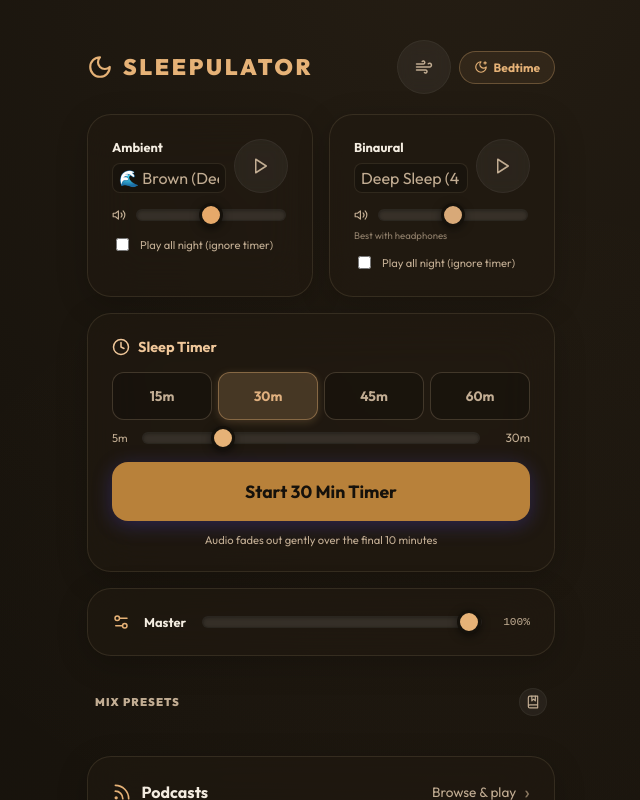
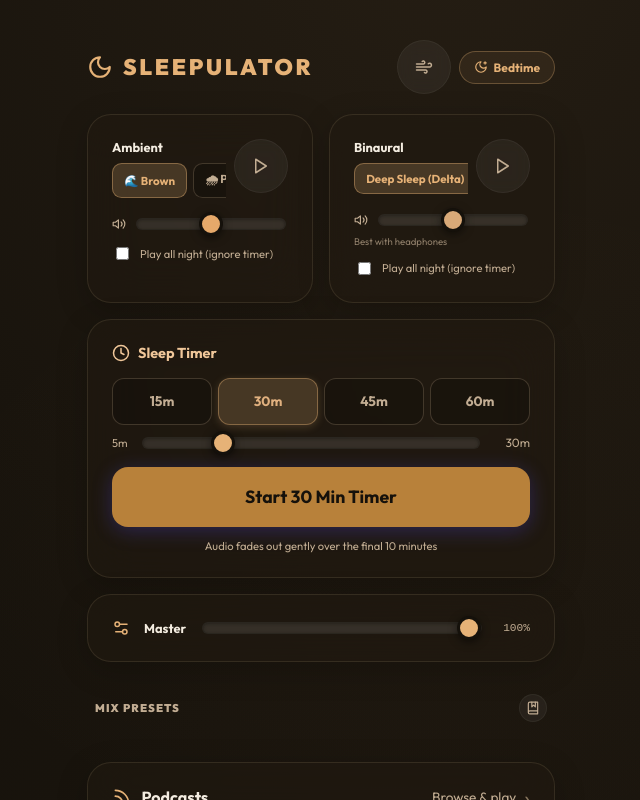
Before and after one commit to blurbleasd/sleepulator, a React (Vite) app: page / in a window 1280 px wide. Shown: the whole page, without its empty margins (319-959 px from the left). Built offline with nearby package versions, Linux system fonts and the light colour scheme.

Commit message:
ux: one-tap resume, chip sound pickers + outcome labels, declutter home, reduced-motion, non-interactive home progress

```diff
--- a/src/AppLayout.jsx
+++ b/src/AppLayout.jsx
@@ -1,6 +1,6 @@
 import React from 'react';
 import { useAppContext } from './context/AppContext.jsx';
-import { fmtTime } from './utils/core.js';
+import { fmtTime, NOISE_TYPES, BINAURAL, isStandaloneWebApp } from './utils/core.js';
 import LucideIcon from './components/LucideIcon.jsx';
 import SleepTimer from './components/SleepTimer.jsx';
 import MixerPanel from './components/MixerPanel.jsx';
@@ -8,10 +8,6 @@ import Header from './components/Header.jsx';
 import AmbientBinaural from './components/AmbientBinaural.jsx';
 import NowPlayingBar from './components/NowPlayingBar.jsx';
 import PodcastScreen from './components/PodcastScreen.jsx';
-
-// Injected by Vite at build time (see vite.config.js). The typeof guard keeps
-// this safe under tests/dev where the define isn't applied.
-const BUILD_ID = typeof __BUILD_ID__ !== 'undefined' ? __BUILD_ID__ : 'dev';
 
 export default function AppLayout() {
   const {
@@ -22,7 +18,17 @@ export default function AppLayout() {
     name, loadSavedPlaylist, p, bc,
     c_text, c_sub, c_dim, c_head,
     c_bord, c_inner,
+    lastMix, resumeLastMix, ambientOn, binOn,
   } = useAppContext() || {};
+
+  // Standalone (installed PWA) is computed once — the install hint is noise then.
+  const standalone = isStandaloneWebApp();
+  // One-tap "Resume" the last mix: only when nothing's already playing.
+  const showResume = lastMix && (lastMix.ambient || lastMix.bin) && !ambientOn && !binOn;
+  const resumeLabel = showResume ? [
+    lastMix.ambient && NOISE_TYPES[lastMix.noiseType]?.label.split(' (')[0],
+    lastMix.bin && BINAURAL[lastMix.binPreset]?.name,
+  ].filter(Boolean).join(' + ') : '';
 
   const [showPodcasts, setShowPodcasts] = React.useState(false);
 
@@ -115,7 +121,28 @@ export default function AppLayout() {
         {/* Header */}
         <Header />
 
-        <NowPlayingBar onOpen={()=>setShowPodcasts(true)} />
+        {/* One-tap nightly resume — the 95% case, at the very top so you can
+            open → tap → let the screen go dark. */}
+        {showResume && (
+          <button onClick={resumeLastMix} aria-label={`Resume ${resumeLabel}`}
+            style={{width:'100%',display:'flex',alignItems:'center',gap:'.75rem',padding:'1.1rem 1.25rem',marginBottom:'1rem',
+              borderRadius:'1.25rem',border:'1px solid rgba(230,178,119,0.35)',cursor:'pointer',textAlign:'left',
+              background:bm?'#0e0a05':'linear-gradient(135deg, rgba(230,178,119,0.18), rgba(230,169,106,0.08))',
+              boxShadow:bm?'none':'0 4px 24px rgba(230,178,119,0.18)'}}>
+            <span style={{width:46,height:46,flexShrink:0,borderRadius:'50%',display:'flex',alignItems:'center',justifyContent:'center',
+              background:bm?'#1a1305':'rgba(230,178,119,0.2)',color:'#e6b277'}}>
+              <LucideIcon name="Play" size={22}/>
+            </span>
+            <span style={{flex:1,minWidth:0}}>
+              <span style={{display:'block',fontSize:'.62rem',fontWeight:700,letterSpacing:'.08em',textTransform:'uppercase',color:'#e6b277',marginBottom:'.15rem'}}>Resume last night</span>
+              <span style={{display:'block',fontSize:'.95rem',fontWeight:700,color:c_head,overflow:'hidden',textOverflow:'ellipsis',whiteSpace:'nowrap'}}>
+                {resumeLabel}{lastMix.useTimer ? ` · ${lastMix.timerMins} min timer` : ''}
+              </span>
+            </span>
+          </button>
+        )}
+
+        <NowPlayingBar onOpen={()=>setShowPodcasts(true)} compact />
 
         <div style={{display:'flex',flexDirection:'column',gap:'1rem'}}>
 
@@ -139,17 +166,14 @@ export default function AppLayout() {
             </span>
           </button>
 
-          {/* Install hint */}
-          <div style={{textAlign:'center',fontSize:'.7rem',color:c_sub,padding:'.5rem 0 .25rem',lineHeight:1.7}}>
-            <p style={{margin:0}}><strong style={{color:c_sub}}>iPhone:</strong> Safari → Share → "Add to Home Screen"</p>
-            <p style={{margin:0}}><strong style={{color:c_sub}}>Android:</strong> Chrome → ⋮ → "Add to Home Screen"</p>
-          </div>
-
-          {/* Build stamp — compare to the latest commit hash on GitHub to confirm
-              the service worker has served the current version. */}
-          <div style={{textAlign:'center',fontSize:'.6rem',color:c_dim,padding:'.25rem 0 .5rem',letterSpacing:'.04em'}}>
-            build {BUILD_ID}
-          </div>
+          {/* Install hint — only before the app is installed (it's noise once
+              you're running standalone). Build stamp moved to Podcast settings. */}
+          {!standalone && (
+            <div style={{textAlign:'center',fontSize:'.7rem',color:c_sub,padding:'.5rem 0 .25rem',lineHeight:1.7}}>
+              <p style={{margin:0}}><strong style={{color:c_sub}}>iPhone:</strong> Safari → Share → "Add to Home Screen"</p>
+              <p style={{margin:0}}><strong style={{color:c_sub}}>Android:</strong> Chrome → ⋮ → "Add to Home Screen"</p>
+            </div>
+          )}
         </div>
 
         <PodcastScreen show={showPodcasts} onClose={()=>setShowPodcasts(false)} />
--- a/src/components/AmbientBinaural.jsx
+++ b/src/components/AmbientBinaural.jsx
@@ -25,10 +25,14 @@ export default function AmbientBinaural() {
         <div style={{display:'flex',justifyContent:'space-between',alignItems:'flex-start',marginBottom:'.875rem'}}>
           <div style={{flex:1,minWidth:0}}>
             <div style={{fontSize:'.8rem',fontWeight:700,color:c_head,marginBottom:'.5rem'}}>Ambient</div>
-            <select value={noiseType} onChange={e=>setNoiseType(e.target.value)}
-              style={{fontSize:'12px',background:c_inner,border:`1px solid ${c_bord}`,borderRadius:'.5rem',color:c_sub,padding:'.25rem .375rem',width:'100%'}}>
-              {Object.entries(NOISE_TYPES).map(([k,v])=><option key={k} value={k}>{v.label}</option>)}
-            </select>
+            <div className="chip-row" role="radiogroup" aria-label="Ambient sound">
+              {Object.entries(NOISE_TYPES).map(([k,v])=>(
+                <button key={k} role="radio" aria-checked={noiseType===k}
+                  onClick={()=>setNoiseType(k)} className={`chip${noiseType===k?' on':''}`}>
+                  {v.label.split(' (')[0]}
+                </button>
+              ))}
+            </div>
           </div>
           <button onClick={toggleAmbient} className={`btn-icon${ambientOn?' active-orange':''}`} style={{marginLeft:'.5rem',flexShrink:0}}>
             {ambientOn ? <Square size={18}/> : <Play size={18}/>}
@@ -51,10 +55,14 @@ export default function AmbientBinaural() {
         <div style={{display:'flex',justifyContent:'space-between',alignItems:'flex-start',marginBottom:'.875rem'}}>
           <div style={{flex:1,minWidth:0}}>
             <div style={{fontSize:'.8rem',fontWeight:700,color:c_head,marginBottom:'.5rem'}}>Binaural</div>
-            <select value={binPreset} onChange={e=>setBinPreset(e.target.value)}
-              style={{fontSize:'12px',background:c_inner,border:`1px solid ${c_bord}`,borderRadius:'.5rem',color:c_sub,padding:'.25rem .375rem',width:'100%'}}>
-              {Object.entries(BINAURAL).map(([k,v])=><option key={k} value={k}>{v.name}</option>)}
-            </select>
+            <div className="chip-row" role="radiogroup" aria-label="Binaural preset">
+              {Object.entries(BINAURAL).map(([k,v])=>(
+                <button key={k} role="radio" aria-checked={binPreset===k}
+                  onClick={()=>setBinPreset(k)} className={`chip${binPreset===k?' on':''}`}>
+                  {v.name}
+                </button>
+              ))}
+            </div>
           </div>
           <button onClick={toggleBin} className={`btn-icon${binOn?' active-blue':''}`} style={{marginLeft:'.5rem',flexShrink:0}}>
             {binOn ? <Square size={18}/> : <Play size={18}/>}
--- a/src/components/PodcastSettings.jsx
+++ b/src/components/PodcastSettings.jsx
@@ -2,6 +2,10 @@ import React from 'react';
 import { useAppContext } from '../context/AppContext.jsx';
 import { normalizeConfigUrl, getDefaultFeedProxyUrl } from '../utils/core.js';
 import FeedDebugPanel from './FeedDebugPanel.jsx';
+
+// Injected by Vite at build time (vite.config.js). typeof guard keeps it safe
+// under tests/dev where the define isn't applied.
+const BUILD_ID = typeof __BUILD_ID__ !== 'undefined' ? __BUILD_ID__ : 'dev';
 
 // Dump all of localStorage to a downloadable JSON backup.
 function handleExportData() {
@@ -148,6 +152,13 @@ export default function PodcastSettings() {
       </div>
 
       <FeedDebugPanel />
+
+      {/* Build stamp — compare to the latest commit on GitHub to confirm the
+          service worker served the current version. Lives here, off the nightly
+          home view. */}
+      <div style={{textAlign:'center',fontSize:'.6rem',color:c_dim,paddingTop:'.5rem',letterSpacing:'.04em'}}>
+        build {BUILD_ID}
+      </div>
     </div>
   );
 }
--- a/src/index.css
+++ b/src/index.css
@@ -290,6 +290,19 @@ html.bm .btn-icon { border-color: transparent; }
 .ep-row:hover { background: rgba(255,255,255,0.03); border-color: rgba(255,255,255,0.05); }
 .ep-row:active { transform: scale(0.98); opacity: 0.8; }
 
+/* ── Choice chips (noise type / binaural preset — replaces tiny selects) ── */
+.chip-row { display: flex; gap: .375rem; overflow-x: auto; padding-bottom: .25rem; scrollbar-width: none; -webkit-overflow-scrolling: touch; }
+.chip-row::-webkit-scrollbar { display: none; }
+.chip {
+  flex-shrink: 0; white-space: nowrap;
+  padding: .45rem .7rem; border-radius: .6rem;
+  font-size: .72rem; font-weight: 700; cursor: pointer;
+  border: 1px solid var(--c-border2);
+  background: rgba(0,0,0,0.2); color: var(--c-sub);
+  transition: all 0.2s ease;
+}
+.chip.on { background: rgba(230,178,119,0.2); border-color: rgba(230,178,119,0.4); color: var(--c-accent); }
+
 /* ── Speed chips ── */
 .speed-chip { flex: 1; padding: 0.85rem 0.625rem; border-radius: 0.75rem; font-size: 0.85rem; font-weight: 700; border: 1px solid var(--c-border2); background: rgba(0,0,0,0.2); color: var(--c-sub); cursor: pointer; transition: all 0.2s ease; }
 .speed-chip:hover { background: rgba(255,255,255,0.05); color: var(--c-text); }
@@ -304,3 +317,20 @@ html.bm .btn-icon { border-color: transparent; }
    the podcast/list overlays lets the page scroll sideways ("wobble"). */
 .overlay { position: fixed; inset: 0; z-index: 200; display: flex; flex-direction: column; background: var(--c-bg); transition: background 0.3s ease; overflow-x: hidden; }
 .overlay .mesh-bg { z-index: -1; }
+
+/* ── Reduced motion ── */
+/* A wind-down app shouldn't bounce, pulse, or overshoot — and it's an a11y
+   requirement. Neutralize the springy transitions, scale-on-hover, breathing,
+   drift, and pulsing glows for users who ask for less motion. */
+@media (prefers-reduced-motion: reduce) {
+  *, *::before, *::after {
+    animation-duration: 0.001ms !important;
+    animation-iteration-count: 1 !important;
+    transition-duration: 0.001ms !important;
+    scroll-behavior: auto !important;
+  }
+  .btn-icon:hover, .btn-pill:hover, .btn-primary:hover, #mute-btn:hover,
+  .btn-icon:active, .btn-primary:active, #mute-btn:active { transform: none !important; }
+  .glow-orange, .glow-blue, .glow-purple, .mesh-bg,
+  .anim-478, .anim-box { animation: none !important; }
+}
--- a/src/utils/core.js
+++ b/src/utils/core.js
@@ -569,10 +569,12 @@ export const NOISE_TYPES = {
   forest: { label:'🌲 Forest (Night Crickets)',   fn: generateForest},
 };
 
+// Labelled by outcome (what a tired human wants), with the brainwave band as a
+// parenthetical — reads better than raw "delta/theta" jargon.
 export const BINAURAL = {
-  delta: { name:'Deep Sleep (4 Hz)',  beat:4,  carrier:180 },
-  theta: { name:'Meditation (6 Hz)', beat:6,  carrier:200 },
-  alpha: { name:'Relaxation (10 Hz)',beat:10, carrier:220 },
+  delta: { name:'Deep Sleep (Delta)', beat:4,  carrier:180 },
+  theta: { name:'Drift Off (Theta)',  beat:6,  carrier:200 },
+  alpha: { name:'Relax (Alpha)',      beat:10, carrier:220 },
 };
 
 export const ARTWORK = [{ src:'icon-512.png', sizes:'512x512', type:'image/png' }];
```
Also changed, not shown: src/components/NowPlayingBar.jsx (+14 -8 lines), src/context/AppContext.jsx (+28 -0 lines).
